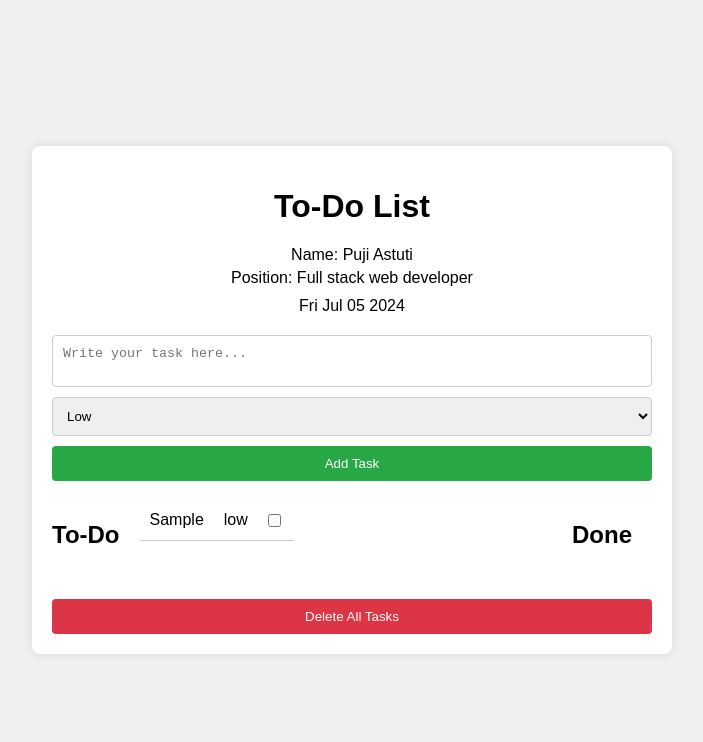
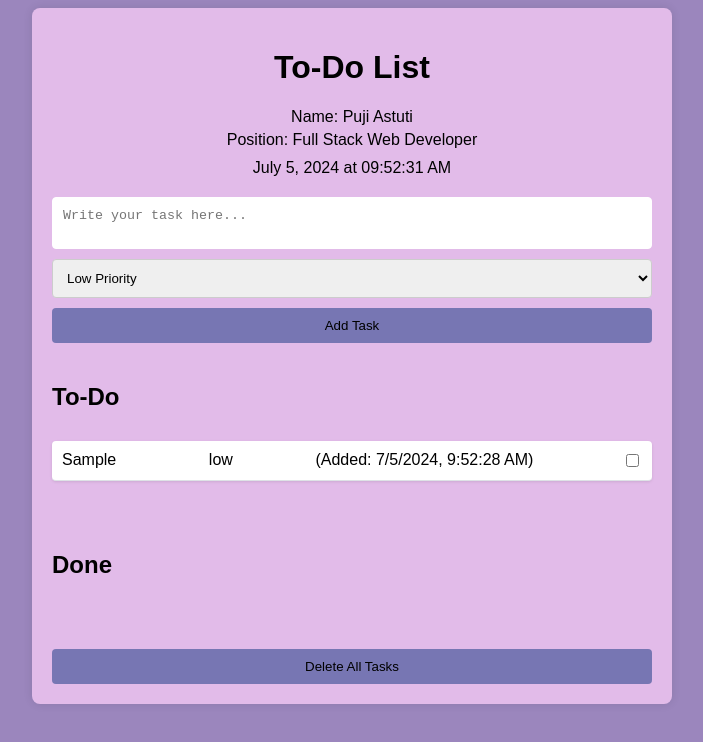
Before and after one commit to PujiAstuti33/appToDoList, a plain HTML site: page index.html in a window 1280 px wide. Both pictures are taken after typing "Sample" into the empty fields and a click on the button "Add Task". Shown: the whole page, without its empty margins (288-991 px from the left). Drawn offline with Linux system fonts and the light colour scheme.

Commit message:
first commit

```diff
--- a/index.html
+++ b/index.html
@@ -12,7 +12,7 @@
             <h1>To-Do List</h1>
             <div class="profile">
                 <p>Name: Puji Astuti</p>
-                <p>Position: Full stack web developer</p>
+                <p>Position: Full Stack Web Developer</p>
             </div>
             <div class="time">
                 <p id="current-date"></p>
@@ -23,9 +23,9 @@
             <div class="new-task">
                 <textarea id="task-input" placeholder="Write your task here..."></textarea>
                 <select id="priority">
-                    <option value="low">Low</option>
-                    <option value="medium">Medium</option>
-                    <option value="high">High</option>
+                    <option value="low">Low Priority</option>
+                    <option value="medium">Medium Priority</option>
+                    <option value="high">High Priority</option>
                 </select>
                 <button id="submit-task">Add Task</button>
             </div>
--- a/scripts.js
+++ b/scripts.js
@@ -7,44 +7,49 @@ document.addEventListener('DOMContentLoaded', () => {
     const deleteAllButton = document.getElementById('delete-all');
     const currentDateElement = document.getElementById('current-date');
 
-    // Display current date
-    const today = new Date();
-    const dateString = today.toDateString();
-    currentDateElement.textContent = dateString;
+    // Display current date and update every second
+    function updateDate() {
+        const now = new Date();
+        const options = { year: 'numeric', month: 'long', day: 'numeric', hour: '2-digit', minute: '2-digit', second: '2-digit' };
+        const formattedDate = now.toLocaleDateString('en-US', options);
+        currentDateElement.textContent = formattedDate;
+    }
+
+    setInterval(updateDate, 1000);
+    updateDate(); // Initial call to set the date immediately
+
+    // Load tasks from localStorage
+    loadTasks();
 
     // Add new task
     submitTaskButton.addEventListener('click', () => {
         const taskText = taskInput.value.trim();
         const priority = prioritySelect.value;
+        const now = new Date();
+        const dateTimeString = now.toLocaleString(); // Get date and time as a string
 
         if (taskText !== '') {
-            const taskItem = document.createElement('li');
-            const taskContent = document.createElement('span');
-            taskContent.textContent = taskText;
+            const taskItem = createTaskElement(taskText, priority, dateTimeString);
 
-            const taskPriority = document.createElement('span');
-            taskPriority.classList.add('priority', priority);
-            taskPriority.textContent = priority;
+            todoList.appendChild(taskItem); // Add task to todoList
+            taskInput.value = ''; // Clear the input field after adding the task
 
-            const markDone = document.createElement('input');
-            markDone.type = 'checkbox';
-            markDone.classList.add('mark-done');
-
-            taskItem.appendChild(taskContent);
-            taskItem.appendChild(taskPriority);
-            taskItem.appendChild(markDone);
-
-            todoList.appendChild(taskItem);
-            taskInput.value = ''; // Clear the input field after adding the task
+            saveTasks();
         }
     });
 
-    // Mark task as done
+    // Mark task as done or undone
     todoList.addEventListener('change', (event) => {
         if (event.target.classList.contains('mark-done')) {
             const taskItem = event.target.parentElement;
-            taskItem.classList.add('done');
-            doneList.appendChild(taskItem);
+            taskItem.classList.toggle('done');
+            if (taskItem.classList.contains('done')) {
+                doneList.appendChild(taskItem); // Move task to doneList
+            } else {
+                todoList.appendChild(taskItem); // Move task back to todoList
+            }
+
+            saveTasks();
         }
     });
 
@@ -52,5 +57,88 @@ document.addEventListener('DOMContentLoaded', () => {
     deleteAllButton.addEventListener('click', () => {
         todoList.innerHTML = '';
         doneList.innerHTML = '';
+
+        saveTasks();
     });
+
+    // Save tasks to localStorage
+    function saveTasks() {
+        const todoTasks = [];
+        const doneTasks = [];
+
+        // Save tasks in todoList
+        todoList.querySelectorAll('li').forEach(taskItem => {
+            const taskContent = taskItem.querySelector('.task-content').textContent;
+            const priority = taskItem.querySelector('.priority').textContent;
+            const dateTimeString = taskItem.querySelector('.task-datetime').textContent.replace(' (Added: ', '').replace(')', '');
+            todoTasks.push({ text: taskContent, priority, dateTime: dateTimeString });
+        });
+
+        // Save tasks in doneList
+        doneList.querySelectorAll('li').forEach(taskItem => {
+            const taskContent = taskItem.querySelector('.task-content').textContent;
+            const priority = taskItem.querySelector('.priority').textContent;
+            const dateTimeString = taskItem.querySelector('.task-datetime').textContent.replace(' (Added: ', '').replace(')', '');
+            doneTasks.push({ text: taskContent, priority, dateTime: dateTimeString });
+        });
+
+        localStorage.setItem('todoTasks', JSON.stringify(todoTasks));
+        localStorage.setItem('doneTasks', JSON.stringify(doneTasks));
+    }
+
+    // Load tasks from localStorage
+    function loadTasks() {
+        const todoTasks = JSON.parse(localStorage.getItem('todoTasks')) || [];
+        const doneTasks = JSON.parse(localStorage.getItem('doneTasks')) || [];
+
+        todoTasks.forEach(task => {
+            const taskItem = createTaskElement(task.text, task.priority, task.dateTime);
+
+        // Check if task is overdue
+        const now = new Date();
+        const taskDateTime = new Date(task.dateTime);
+
+        if (taskDateTime < now) {
+            taskItem.classList.add('overdue');
+        }
+
+        todoList.appendChild(taskItem); // Add task to todoList
+    });
+
+        doneTasks.forEach(task => {
+            const taskItem = createTaskElement(task.text, task.priority, task.dateTime);
+
+            taskItem.classList.add('done'); // Mark task as done
+
+            doneList.appendChild(taskItem); // Add task to doneList
+    });
+}
+
+// Helper function to create task elements
+function createTaskElement(text, priority, dateTimeString) {
+    const taskItem = document.createElement('li');
+
+    const taskContent = document.createElement('span');
+    taskContent.textContent = text;
+    taskContent.classList.add('task-content'); // Add class for identifying content
+
+    const taskDateTime = document.createElement('span');
+    taskDateTime.textContent = ` (Added: ${dateTimeString})`;
+    taskDateTime.classList.add('task-datetime'); // Add class for identifying datetime
+
+    const taskPriority = document.createElement('span');
+    taskPriority.classList.add('priority', priority.toLowerCase());
+    taskPriority.textContent = priority; // Set the priority text
+
+    const markDone = document.createElement('input');
+    markDone.type = 'checkbox';
+    markDone.classList.add('mark-done');
+
+    taskItem.appendChild(taskContent);
+    taskItem.appendChild(taskPriority);
+    taskItem.appendChild(taskDateTime);
+    taskItem.appendChild(markDone);
+
+    return taskItem;
+}
 });
--- a/styles.css
+++ b/styles.css
@@ -1,15 +1,14 @@
 body {
     font-family: Arial, sans-serif;
-    background-color: #f0f0f0;
+    background-color: #9B86BD;
     display: flex;
     justify-content: center;
     align-items: center;
-    min-height: 100vh;
-    margin: 0;
+
 }
 
 .app-container {
-    background: #fff;
+    background: #E2BBE9;
     padding: 20px;
     border-radius: 8px;
     box-shadow: 0 0 10px rgba(0, 0, 0, 0.1);
@@ -39,7 +38,7 @@ header {
 #task-input {
     padding: 10px;
     margin-bottom: 10px;
-    border: 1px solid #ccc;
+    border: 1px solid white;
     border-radius: 4px;
     width: 100%;
     box-sizing: border-box;
@@ -57,8 +56,8 @@ header {
 
 #submit-task {
     padding: 10px;
-    background-color: #28a745;
-    color: white;
+    background-color: #7776B3;
+    color: black;
     border: none;
     border-radius: 4px;
     cursor: pointer;
@@ -70,6 +69,11 @@ header {
     flex-direction: column;
     gap: 20px;
     margin-bottom: 20px;
+}
+
+.task-list {
+    width: 100%;
+
 }
 
 .task-lists h2 {
@@ -88,6 +92,11 @@ li {
     display: flex;
     justify-content: space-between;
     align-items: center;
+    margin-bottom: 10px;
+    border-radius: 4px;
+    background-color: white;
+    box-shadow: 0 1px 3px rgba(0, 0, 0, 0.1);
+    border-bottom: 1px solid #dee2e6;
 }
 
 li span {
@@ -107,10 +116,14 @@ li.done {
     text-decoration: line-through;
 }
 
+li.overdue {
+    color: red;
+}
+
 #delete-all {
     padding: 10px;
-    background-color: #dc3545;
-    color: white;
+    background-color: #7776B3;
+    color: black;
     border: none;
     border-radius: 4px;
     cursor: pointer;
@@ -120,8 +133,8 @@ li.done {
 /* Media queries for responsive design */
 @media (min-width: 600px) {
     .task-lists {
-        flex-direction: row;
-        justify-content: space-between;
+        flex-direction: column;
+
     }
 
     .task-list {
```
Also changed, not shown: 1 other file.
